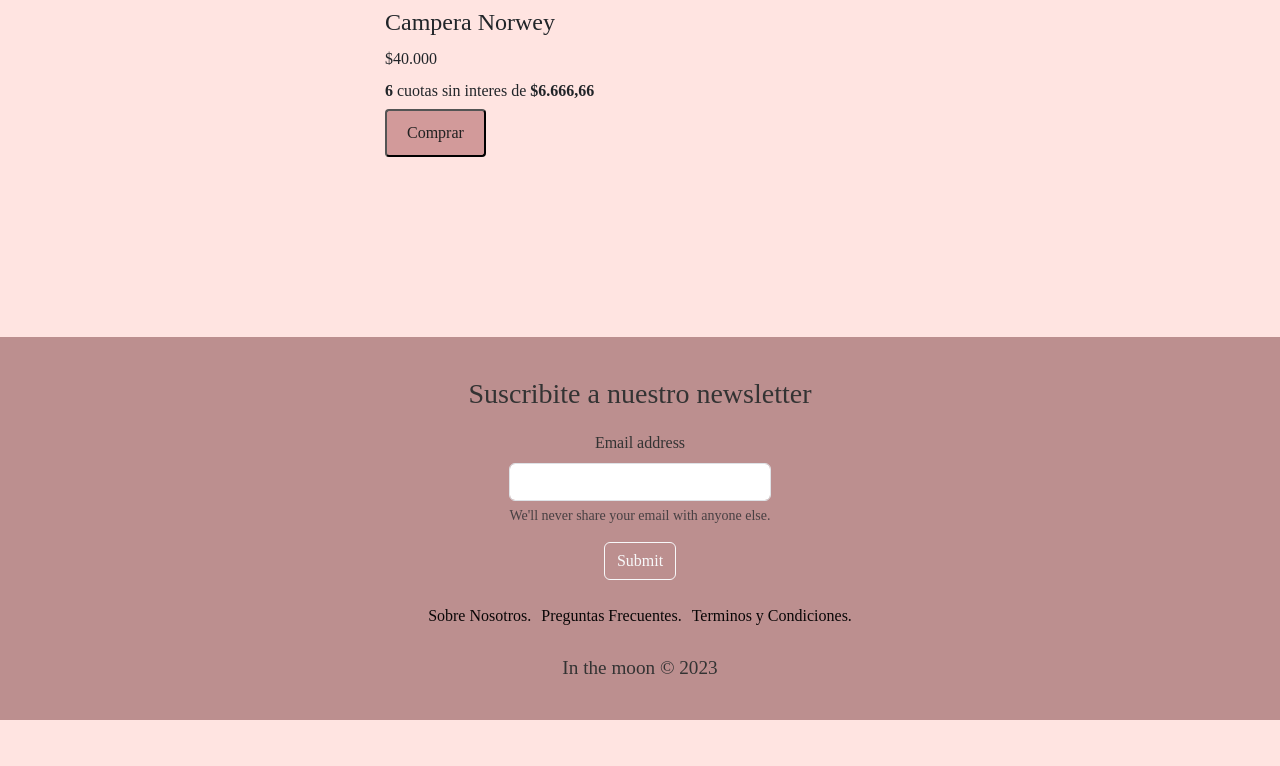
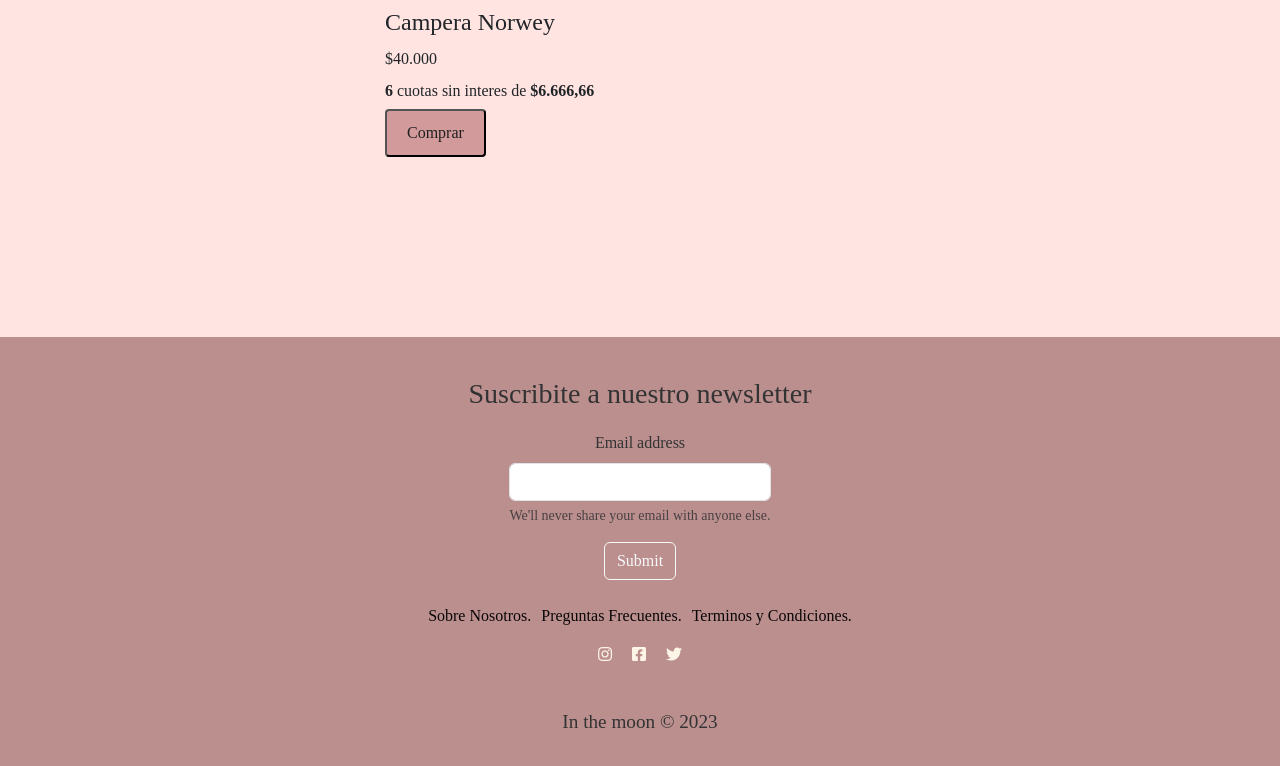
Before and after one commit to salvatierrakarenm/ProyectoFinal.SalvatierraKaren, a website: page pages/abrigos.html in a window 1280 px wide. Shown: the part 4625-5391 px from the top of the page. Before the commit the page ends 5345 px from the top, so only its background shows below. Drawn offline with nearby package versions, Linux system fonts and the light colour scheme.

Commit message:
add redes sociales

```diff
--- a/pages/abrigos.html
+++ b/pages/abrigos.html
@@ -13,6 +13,7 @@
         integrity="sha384-KK94CHFLLe+nY2dmCWGMq91rCGa5gtU4mk92HdvYe+M/SXH301p5ILy+dN9+nJOZ" crossorigin="anonymous">
     <link rel="stylesheet" href="../css/estilos.css">
     <link rel="shortcut icon" type="image/x-icon" href="../imagenes/nuevos ingresos/favicon.ico">
+    <link rel="stylesheet" href="https://cdnjs.cloudflare.com/ajax/libs/font-awesome/5.15.3/css/all.min.css">
     <title> Camperas Abrigos AW23 |IN THE MOON|</title>
 
 </head>
@@ -177,6 +178,15 @@
 
             </div>
 
+            <div class="redes">
+                <li><a class="linkRedes" href="https://www.instagram.com/tu_usuario_instagram" target="_blank"><i
+                            class="fab fa-instagram"></i> </a></li>
+                <li><a class="linkRedes" href="https://www.facebook.com/tu_usuario_facebook" target="_blank"><i
+                            class="fab fa-facebook-square"></i> </a></li>
+                <li><a class="linkRedes" href="https://twitter.com/tu_usuario_twitter" target="_blank"><i
+                            class="fab fa-twitter"></i>
+                    </a></li>
+            </div>
             <br>
 
             <p>In the moon © 2023</p>
--- a/scss/_footer.scss
+++ b/scss/_footer.scss
@@ -24,3 +24,16 @@ footer {
         }
     }
 }
+
+.redes {
+    justify-content: center;
+    list-style: none;
+    display: flex;
+    margin: 15px;
+
+    .linkRedes {
+        padding: 5px;
+        margin: 5px;
+        color: oldlace;
+    }
+}
```
Also changed, not shown: index.html (+9 -1 lines), pages/nuevosingresos.html (+10 -2 lines), pages/pantalones.html (+10 -1 lines), pages/preguntasfrecuentes.html (+10 -1 lines), pages/remeras.html (+10 -2 lines), pages/sobrenosotros.html (+10 -1 lines), pages/terminos.html (+10 -1 lines), css/estilos.css.
